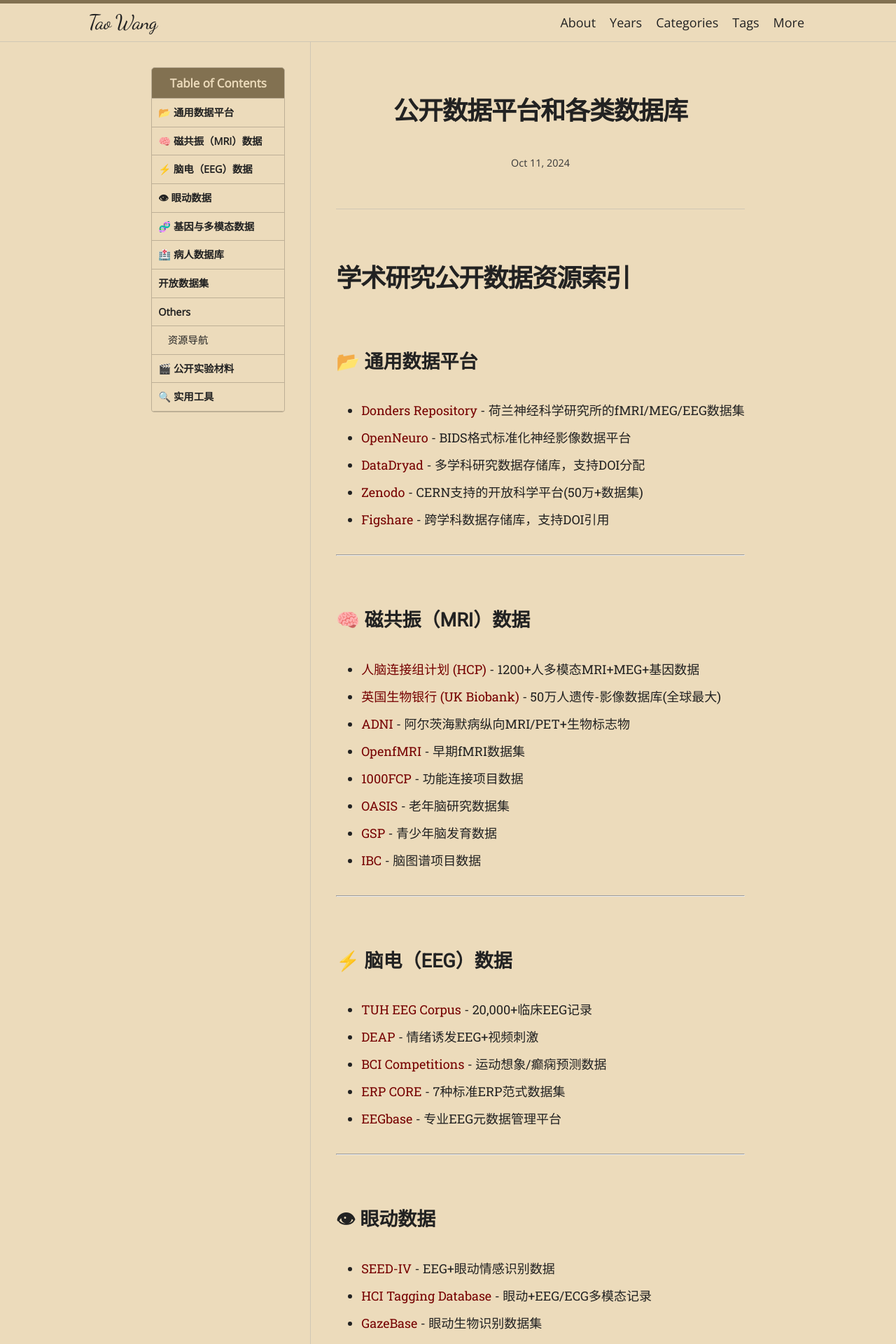
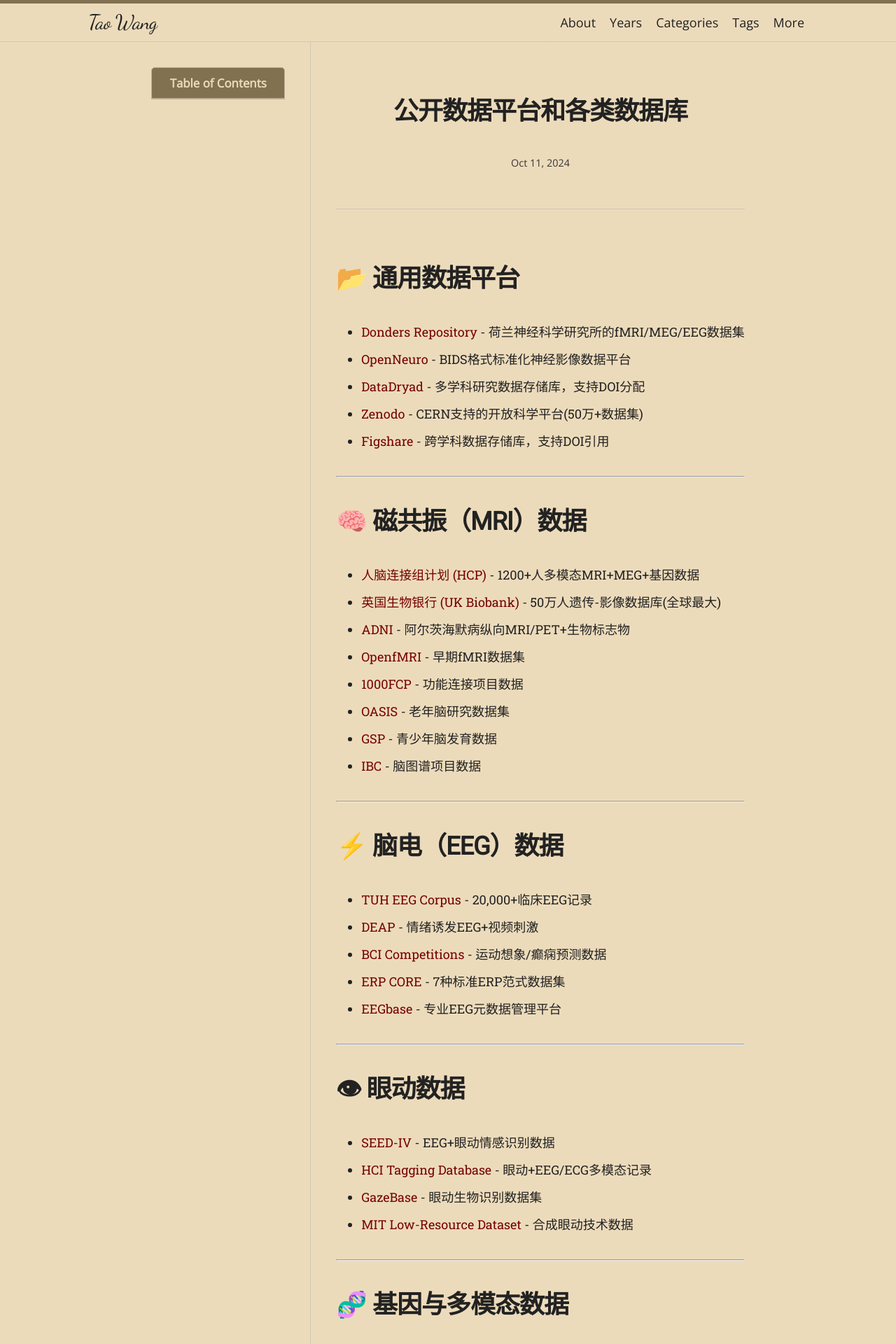
Before and after one commit to wsanshi30/Blog, a Jekyll site: the page built from _posts/2024-10-15-公开数据整理.md, in a window 1280 px wide. Shown: the top 1920 px of the page at 70% size. Built offline with Jekyll 4.4.1, drawn with Linux system fonts in a browser that asks for light colours; nearby versions of some CDN libraries; some web fonts are replaced; some of the changed text lies outside the part shown.

Commit message:
Update 2024-10-15-公开数据整理.md

```diff
--- a/_posts/2024-10-15-公开数据整理.md
+++ b/_posts/2024-10-15-公开数据整理.md
@@ -7,9 +7,7 @@ tags: data openscience
 toc: true
 ---
 
-# 学术研究公开数据资源索引
-
-## 📂 通用数据平台
+# 📂 通用数据平台
 - [Donders Repository](https://data.donders.ru.nl/collections/published?0) - 荷兰神经科学研究所的fMRI/MEG/EEG数据集
 - [OpenNeuro](https://openneuro.org/) - BIDS格式标准化神经影像数据平台
 - [DataDryad](https://datadryad.org/stash/) - 多学科研究数据存储库，支持DOI分配
@@ -18,7 +16,7 @@ toc: true
 
 ---
 
-## 🧠 磁共振（MRI）数据
+# 🧠 磁共振（MRI）数据
 - [人脑连接组计划 (HCP)](http://www.humanconnectome.org) - 1200+人多模态MRI+MEG+基因数据
 - [英国生物银行 (UK Biobank)](https://www.ukbiobank.ac.uk) - 50万人遗传-影像数据库(全球最大)
 - [ADNI](http://adni.loni.usc.edu) - 阿尔茨海默病纵向MRI/PET+生物标志物
@@ -30,7 +28,7 @@ toc: true
 
 ---
 
-## ⚡ 脑电（EEG）数据
+# ⚡ 脑电（EEG）数据
 - [TUH EEG Corpus](https://isip.piconepress.com/projects/tuh_eeg) - 20,000+临床EEG记录
 - [DEAP](http://www.eecs.qmul.ac.uk/mmv/datasets/deap) - 情绪诱发EEG+视频刺激
 - [BCI Competitions](https://www.bbci.de/competition) - 运动想象/癫痫预测数据
@@ -39,7 +37,7 @@ toc: true
 
 ---
 
-## 👁 眼动数据
+# 👁 眼动数据
 - [SEED-IV](https://bcmi.sjtu.edu.cn/~seed/seed-iv.html) - EEG+眼动情感识别数据
 - [HCI Tagging Database](https://mahnob-db.eu/hci-tagging) - 眼动+EEG/ECG多模态记录
 - [GazeBase](https://gazebase.org) - 眼动生物识别数据集
@@ -47,38 +45,41 @@ toc: true
 
 ---
 
-## 🧬 基因与多模态数据
+# 🧬 基因与多模态数据
 - [UK Biobank](https://www.ukbiobank.ac.uk) - 50万人基因组+MRI深度表型
 - [美国国家精神卫生档案 (NDA)](https://nda.nih.gov) - 自闭症/精神疾病基因组+影像
 - [gnomAD](https://gnomad.broadinstitute.org) - 76万人基因组变异公共目录
 
 ---
 
-## 🏥 病人数据库
+# 🏥 病人数据库
 - [ADNI](http://adni.loni.usc.edu) - 阿尔茨海默病纵向研究
 - [Parkinson's Progression Markers](https://www.ppmi-info.org/) - 帕金森病生物标志物+影像
 - [NIMH Clinical Trials](https://www.nimh.nih.gov/) - 精神疾病临床试验数据
 
 ---
 
-## 开放数据集
+# 🎬 公开实验材料
+- [DEAP刺激库](http://www.eecs.qmul.ac.uk/mmv/datasets/deap/download.html) - 情绪诱发视频素材
+- [MAHNOB-HCI](https://mahnob-db.eu/) - 情感诱发媒体库
+- [NAPS 图片库](http://napsdataset.com/) - 标准化情感图片集
+- [IADS 声音库](https://csea.phhp.ufl.edu/media/iapsmessage.html) - 情感声音刺激集
+
+---
+
+# 开放数据集
 - [CoRR](http://fcon_1000.projects.nitrc.org/indi/CoRR/html/index.html) - 重测信度研究数据
 - [MSC](https://legacy.openfmri.org/dataset/ds000224/) - 个体差异研究数据
 
 ---
 
-## Others
-### 资源导航
+# 资源导航
 - [开放MEG/EEG数据汇总](https://sccn.ucsd.edu/~arno/fam2data/publicly_available_EEG_data.html) - SCCN资源库
 - [EEG数据集盘点](https://zhuanlan.zhihu.com/p/138286382) - 知乎专栏汇总
 
-## 🎬 公开实验材料
-- [DEAP刺激库](http://www.eecs.qmul.ac.uk/mmv/datasets/deap/download.html) - 情绪诱发视频素材
-- [MAHNOB-HCI](https://mahnob-db.eu/) - 情感诱发媒体库
-- [NAPS 图片库](http://napsdataset.com/) - 标准化情感图片集
-- [IADS 声音库](https://csea.phhp.ufl.edu/media/iapsmessage.html) - 情感声音刺激集
+---
 
-## 🔍 实用工具
+# 🔍 实用工具
 - [智源社区](https://hub.baai.ac.cn/) - 国内科研数据集平台
 - [NITRC](http://www.nitrc.org) - 神经影像工具与数据资源
 - [BIDS标准](https://bids.neuroimaging.io) - 神经影像数据标准化规范
```
